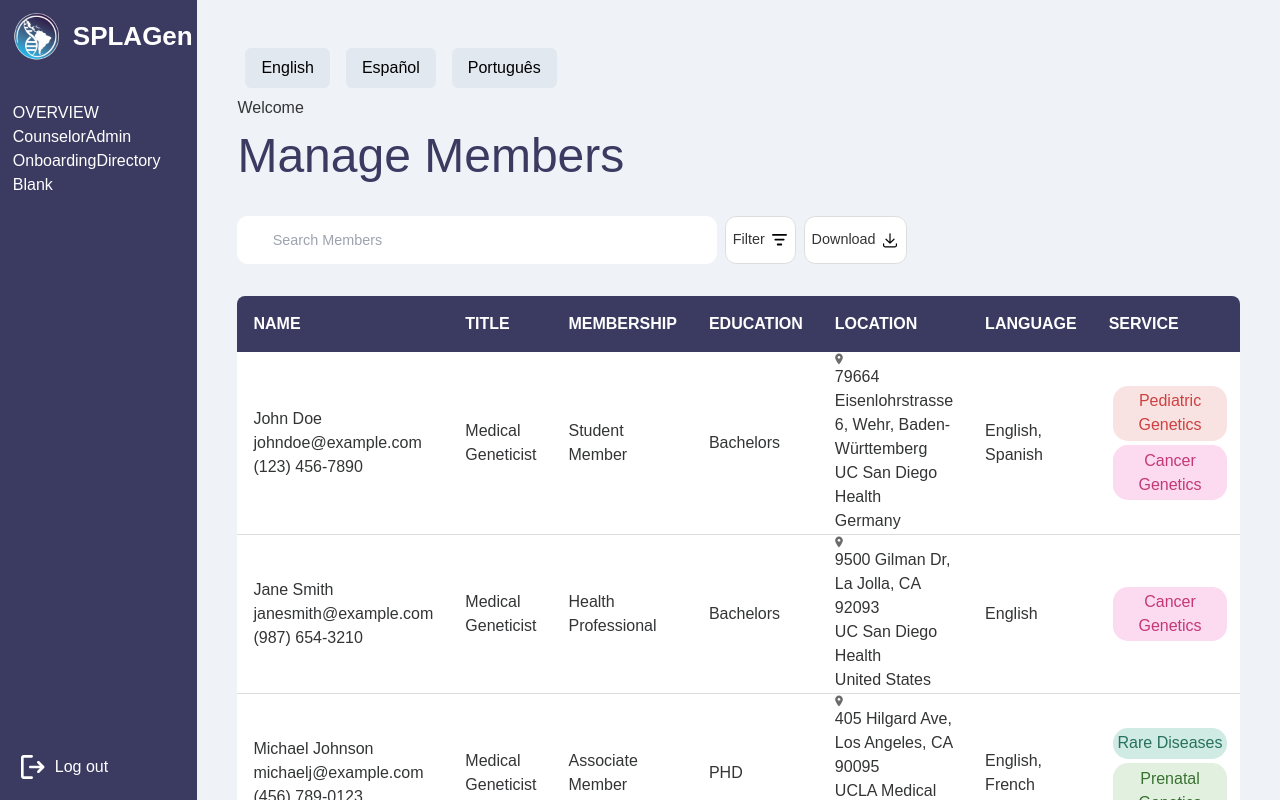
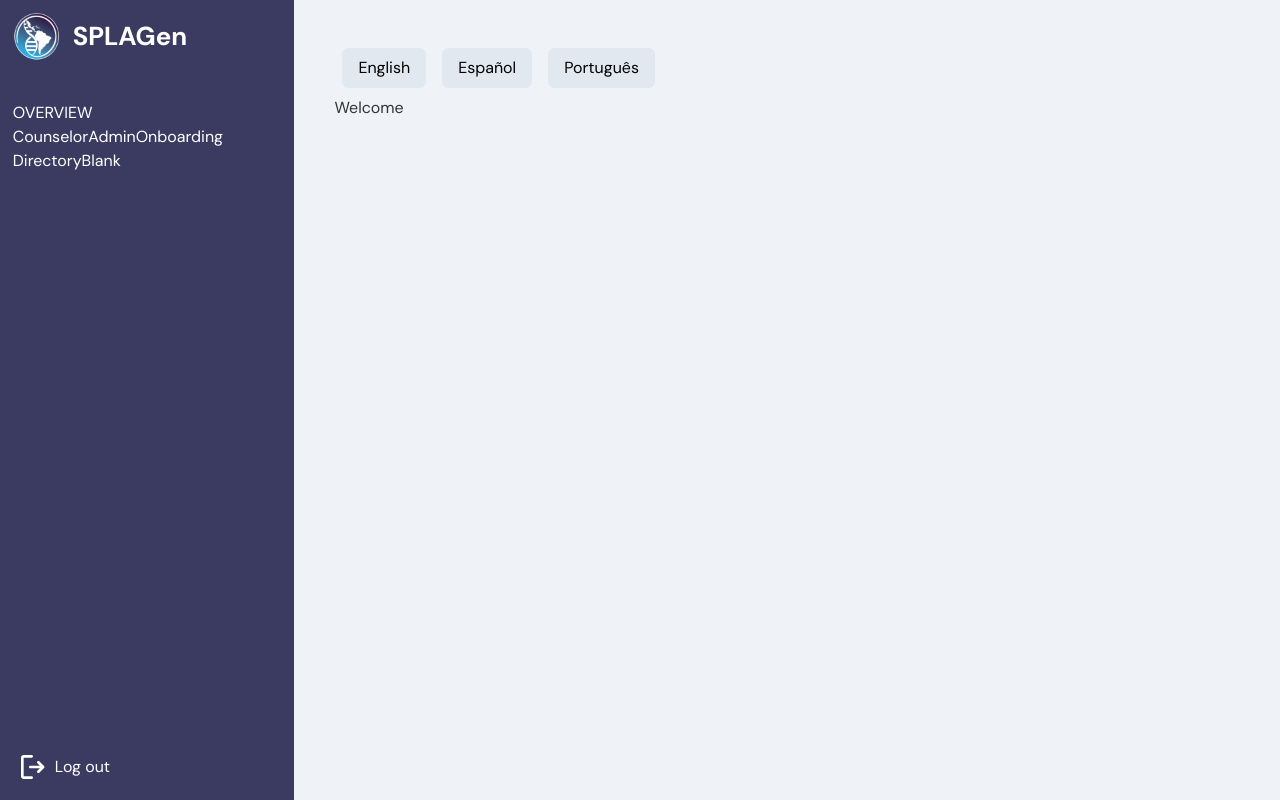
Before and after one commit to TritonSE/SPLAGen-Website, a Next.js app in the folder frontend/: page / in a window 1280 px wide. Built offline with nearby package versions, Linux system fonts and the light colour scheme.

Commit message:
All changes

```diff
--- a/frontend/src/app/page.tsx
+++ b/frontend/src/app/page.tsx
@@ -1,7 +1,5 @@
 import LanguageSwitcher from "./components/languageSwitcher";
 import External from "./components/translationDemo";
-
-import { ManageCounselor } from "@/components";
 
 export default function Home() {
   return (
@@ -11,7 +9,6 @@ export default function Home() {
         <LanguageSwitcher />
         {/* External is my text component */}
         <External></External>
-        <ManageCounselor></ManageCounselor>
       </main>
     </div>
   );
--- a/frontend/src/components/FilterableTable.module.css
+++ b/frontend/src/components/FilterableTable.module.css
@@ -1,5 +1,4 @@
 body {
-  font-family: "DM Sans", sans-serif;
   font-weight: 400;
   margin: 0;
   padding: 0;
@@ -15,13 +14,6 @@ body {
   font-size: 3rem;
   margin-right: 1.25rem;
   color: var(--color-primary2);
-}
-
-.profile-picture {
-  width: 5rem;
-  height: 5rem;
-  padding: 5px;
-  background-color: #ccc;
 }
 
 .controls {
```
